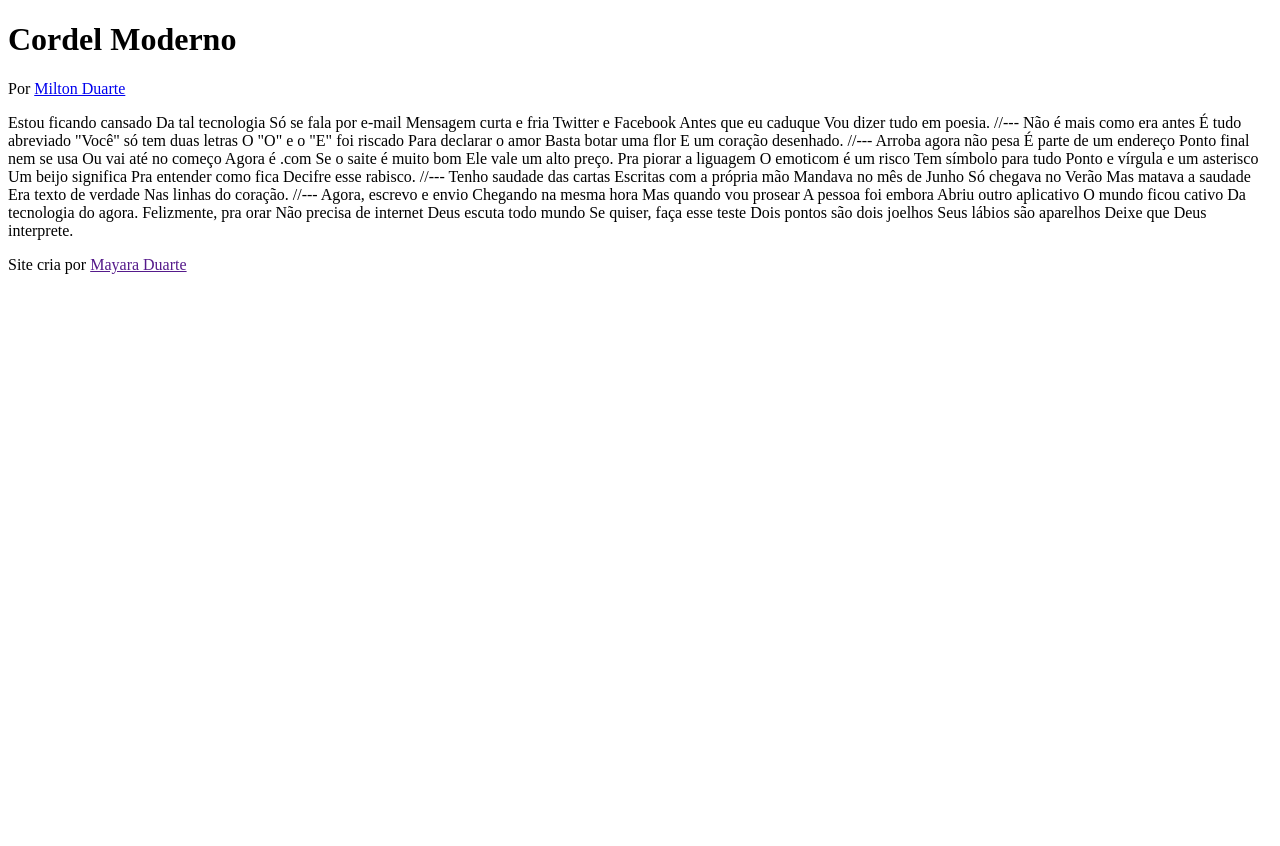
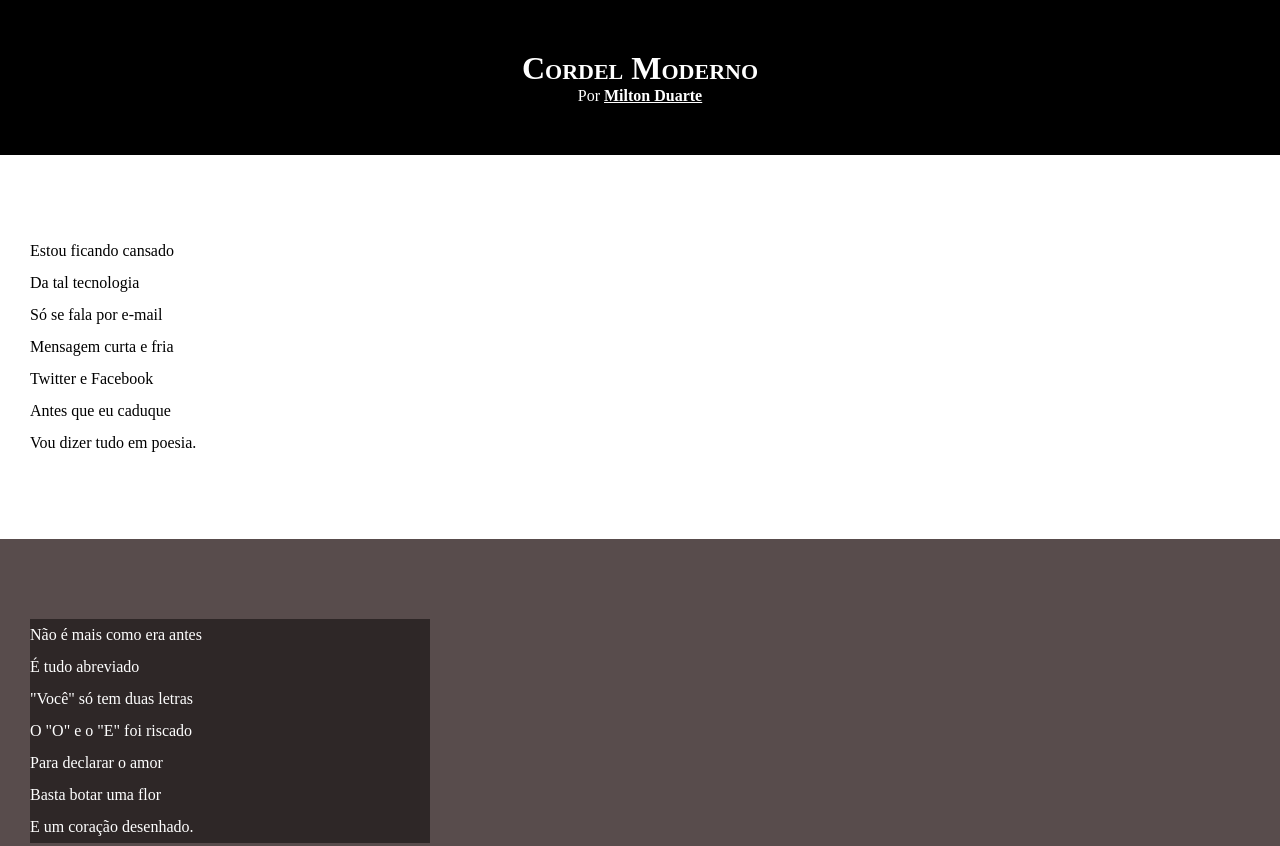
Before and after one commit to mayaraduarteti-create/html-css, a plain HTML site: page exercicios/desafio1/index.html in a window 1280 px wide. Shown: the top 846 px of the page. Before the commit the page ends 800 px from the top, so only its background shows below. Drawn offline with Linux system fonts and the light colour scheme.

Commit message:
atualizei o desafio 1

```diff
--- /dev/null
+++ b/exercicios/desafio1/estilo/style.css
@@ -0,0 +1,65 @@
+@charset "UTF-8";
+
+*{
+    margin: 0px;
+    padding: 0px;
+}
+
+html, body {
+    min-height: 100vh;
+    background-color: darkgray;
+}
+
+header {
+    background-color: black;
+    color: white;
+    text-align: center;
+}
+
+header > h1 {
+    padding-top: 50px;
+    font-variant: small-caps;
+}
+
+header > p {
+    padding-bottom: 50px;
+}
+
+a {
+    color: white;
+    text-decoration: nome;
+    font-weight: bolder;
+}
+
+a :hover {
+    text-decoration: underline;
+}
+
+section {
+    padding-top: 10vh;
+    padding-bottom: 10vh;
+    line-height: 2em;
+    padding-left: 30px;
+}
+
+section.normal {
+    background-color: white;
+    color: black;
+}
+
+section.imagem {
+    background-color: rgb(88, 76, 76);
+    color: white;
+
+}
+
+section.imagem > p {
+    width: 400px;
+    background-color: rgba(0, 0, 0, 0.481);
+}
+footer {
+    background-color: black;
+    color: white;
+    text-align: center;
+    padding: 10px;
+}
--- a/exercicios/desafio1/index.html
+++ b/exercicios/desafio1/index.html
@@ -4,6 +4,7 @@
     <meta charset="UTF-8">
     <meta name="viewport" content="width=device-width, initial-scale=1.0">
     <title>Cordel Moderno</title>
+    <link rel="stylesheet" href="estilo/style.css">
 </head>
 <body>
     <header>
@@ -16,69 +17,90 @@
 
     </header>
 
-    Estou ficando cansado
-    Da tal tecnologia
-    Só se fala por e-mail
-    Mensagem curta e fria
-    Twitter e Facebook
-    Antes que eu caduque
-    Vou dizer tudo em poesia.
+    <section class="normal">
+        <p>
+            Estou ficando cansado <br>
+            Da tal tecnologia <br>
+            Só se fala por e-mail <br>
+            Mensagem curta e fria <br>
+            Twitter e Facebook <br>
+            Antes que eu caduque <br>
+            Vou dizer tudo em poesia.
+        </p>
+    </section>
 
-    //---
+    <section class="imagem">
+        <p>
+            Não é mais como era antes <br>
+            É tudo abreviado <br>
+            "Você" só tem duas letras <br>
+            O "O" e o "E" foi riscado <br>
+            Para declarar o amor <br>
+            Basta botar uma flor <br>
+            E um coração desenhado.
+        </p>
+    </section>
 
-    Não é mais como era antes
-    É tudo abreviado
-    "Você" só tem duas letras
-    O "O" e o "E" foi riscado
-    Para declarar o amor
-    Basta botar uma flor
-    E um coração desenhado.
+    <section class="normal">
+        <p>
+            Arroba agora não pesa <br>
+            É parte de um endereço <br>
+            Ponto final nem se usa <br>
+            Ou vai até no começo <br>
+            Agora é .com <br>
+            Se o saite é muito bom <br>
+            Ele vale um alto preço. <br>
+        </p>
+        <p>
+            Pra piorar a linguagem <br>
+            O emotion é um risco <br>
+            Tem símbolo para tudo <br>
+            Ponto e virgula e um asterisco <br>
+            Um beijo significa fica <br>
+            Pra entender como fica <br>
+            Decifre esse rabisco. <br>
 
-    //---
+        </p>
 
-    Arroba agora não pesa
-    É parte de um endereço
-    Ponto final nem se usa
-    Ou vai até no começo
-    Agora é .com
-    Se o saite é muito bom
-    Ele vale um alto preço.
+    </section>
 
-    Pra piorar a liguagem
-    O emoticom é um risco
-    Tem símbolo para tudo
-    Ponto e vírgula e um asterisco
-    Um beijo significa
-    Pra entender como fica
-    Decifre esse rabisco.
+    <section class="imagem">
+        <p>
+            Tenho saudade das cartas <br>
+            Escritas com a própria mão <br>
+            Mandava no mês de Junho <br>
+            Só chegava no Verão <br>
+            Mas matava a saudade <br>
+            Era texto de verdade <br>
+            Nas linhas do coração.
+        </p>
+    </section>
 
-    //---
+    <section class="normal">
+        <p>
+            Agora, escrevo e envio <br>
+            Chegando na mesma hora <br>
+            Mas quando vou prosear <br>
+            A pessoa foi embora <br>
+            Abriu outro aplicativo <br>
+            O mundo ficou cativo <br>
+            Da tecnologia do agora. <br>
+        </p>
 
-    Tenho saudade das cartas
-    Escritas com a própria mão
-    Mandava no mês de Junho
-    Só chegava no Verão
-    Mas matava a saudade
-    Era texto de verdade
-    Nas linhas do coração.
+        <p>
 
-    //---
+            Felizmente, pra orar <br>
+            Não precisa de internet <br>
+            Deus escuta todo mundo <br>
+            Se quiser, faça esse teste <br>
+            Dois pontos são dois joelhos <br>
+            Seus lábios são aparelhos <br>
+            Deixe que Deus interprete.
 
-    Agora, escrevo e envio
-    Chegando na mesma hora
-    Mas quando vou prosear
-    A pessoa foi embora
-    Abriu outro aplicativo
-    O mundo ficou cativo
-    Da tecnologia do agora.
+        </p>
 
-    Felizmente, pra orar
-    Não precisa de internet
-    Deus escuta todo mundo
-    Se quiser, faça esse teste
-    Dois pontos são dois joelhos
-    Seus lábios são aparelhos
-    Deixe que Deus interprete.
+    </section>
+
     <footer>
         <p>Site cria por <a href="" target="_blank">Mayara Duarte</a></p>
     </footer>
```
